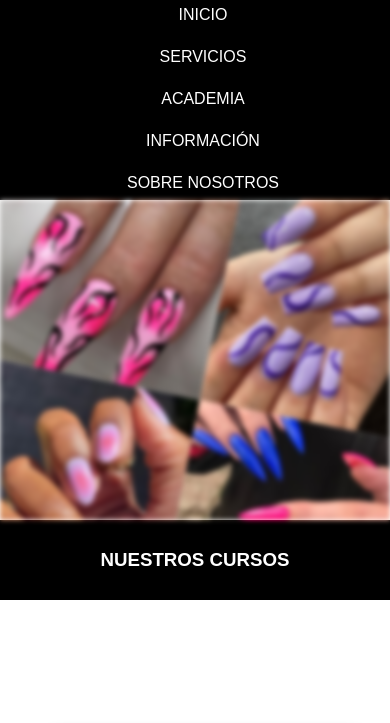
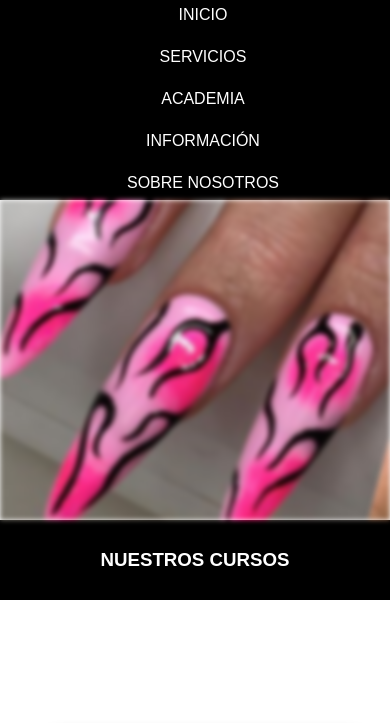
Before and after one commit to frangnzz9/2.-Dracarys, a plain HTML site: page index.html in a window 390 px wide. Shown: the part 121-844 px from the top of the page. Drawn offline with nearby package versions, Linux system fonts and the light colour scheme.

Commit message:
actualizacion

```diff
--- a/css/_aside.scss
+++ b/css/_aside.scss
@@ -1,16 +1,25 @@
+
 aside {
     background-image: url(../media/collage.png);
-    background-repeat: no-repeat;
+    background-repeat: repeat;
     filter: blur(2.5px);
     height: 20rem;
     width: 100%;
-    /*margin: 25px 0px;*/
+    //margin: 25px 0px;
 }
 
 /*CELULAR*/
 @media (max-width:767px) {
  aside {
-    background-image: url(../media/collage3.png);
-    background-repeat: no-repeat;
+    background-image: url(../media/collage.png);
+    background-repeat:repeat;
+    width: 100%;
  }
 }
+
+/*TABLET*/
+@media (max-width:1023) {
+    background-image: url(../media/collage.png);
+    background-repeat: no-repeat;
+    width: 100%;
+}
```
Also changed, not shown: css/styles.css, index.html (line endings or trailing spaces), 1 other file.
